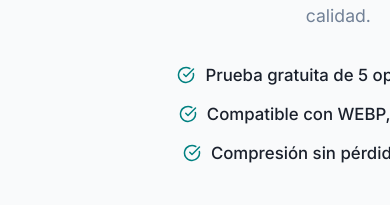
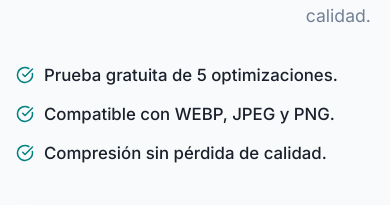
Before and after one commit to Juanjose-ctrl/optimizador-ecommerce, a Next.js app: page / in a window 390 px wide. Shown: the part 255-460 px from the top of the page. Built offline with nearby package versions, Linux system fonts and the light colour scheme; no server answers.

Commit message:
NUEVAS fUNCIONES 1.3

```diff
--- a/src/app/globals.css
+++ b/src/app/globals.css
@@ -1540,26 +1540,41 @@ a:hover {
 .service-tab-button.active:hover {
     opacity: 0.9;
 }
-
-/* ========================================================================
-   26. RESPONSIVE DESIGN
-   ======================================================================== */
+/* ========================================================================
+   26. RESPONSIVE DESIGN - VERSIÓN CORREGIDA Y CONSOLIDADA
+   ======================================================================== */
+
+@media (max-width: 1024px) {
+    .section-hero {
+        gap: 60px;
+        padding: 60px 0;
+    }
+
+    .hero-title {
+        font-size: 3rem;
+    }
+}
+
 @media (max-width: 768px) {
     .app-container,
     .main-content-wrapper {
         padding: 0 20px;
     }
 
+    .header-main {
+        padding: 16px 0;
+    }
+
     .section-hero {
-        grid-template-columns: 1fr;
+        grid-template-columns: 1fr;        /* ← Solo aquí se pasa a una columna */
         gap: 40px;
-        padding: 80px 0 60px;
+        padding: 60px 0 40px;
+        text-align: center;
     }
 
     .hero-left,
     .hero-right {
         max-width: 100%;
-        text-align: center;
     }
 
     .hero-title {
@@ -1570,37 +1585,46 @@ a:hover {
         font-size: 1.1rem;
     }
 
-    .benefit-list {
-        display: flex;
-        flex-direction: column;
-        align-items: center;
+    h1 {
+        font-size: 2.5rem;
+    }
+
+    h2 {
+        font-size: 1.75rem;
+    }
+
+    .section-title {
+        font-size: 2rem;
     }
 
     .steps-grid,
-    .features-grid {
-        grid-template-columns: repeat(auto-fit, minmax(300px, 1fr));
-    }
-
+    .features-grid,
     .pricing-grid,
     .plans-grid {
-        grid-template-columns: repeat(2, 1fr);
-    }
-
-    .contact-grid {
         grid-template-columns: 1fr;
     }
 
-    .philosophy-grid {
+    .footer-content {
         grid-template-columns: 1fr;
     }
-
-    .founder-bio {
-        grid-template-columns: 1fr;
-        text-align: center;
-    }
-
-    .founder-text {
-        text-align: center;
+}
+
+@media (max-width: 480px) {
+    .hero-title {
+        font-size: 2rem;
+    }
+
+    .section-hero {
+        padding: 40px 0 30px;
+    }
+
+    .btn {
+        padding: 12px 20px;
+        font-size: 15px;
+    }
+
+    .btn-large {
+        width: 100%;
     }
 }
 
@@ -1611,7 +1635,15 @@ a:hover {
 
     .main-pricing-title {
         font-size: 2rem;
-    }
+
+    }
+      .section-hero {
+        grid-template-columns: 1fr;        /* Una sola columna en móvil */
+        gap: 40px;
+        padding: 60px 0 40px;
+        text-align: center;
+    }
+
 
     h1 {
         font-size: 2.5rem;
```
